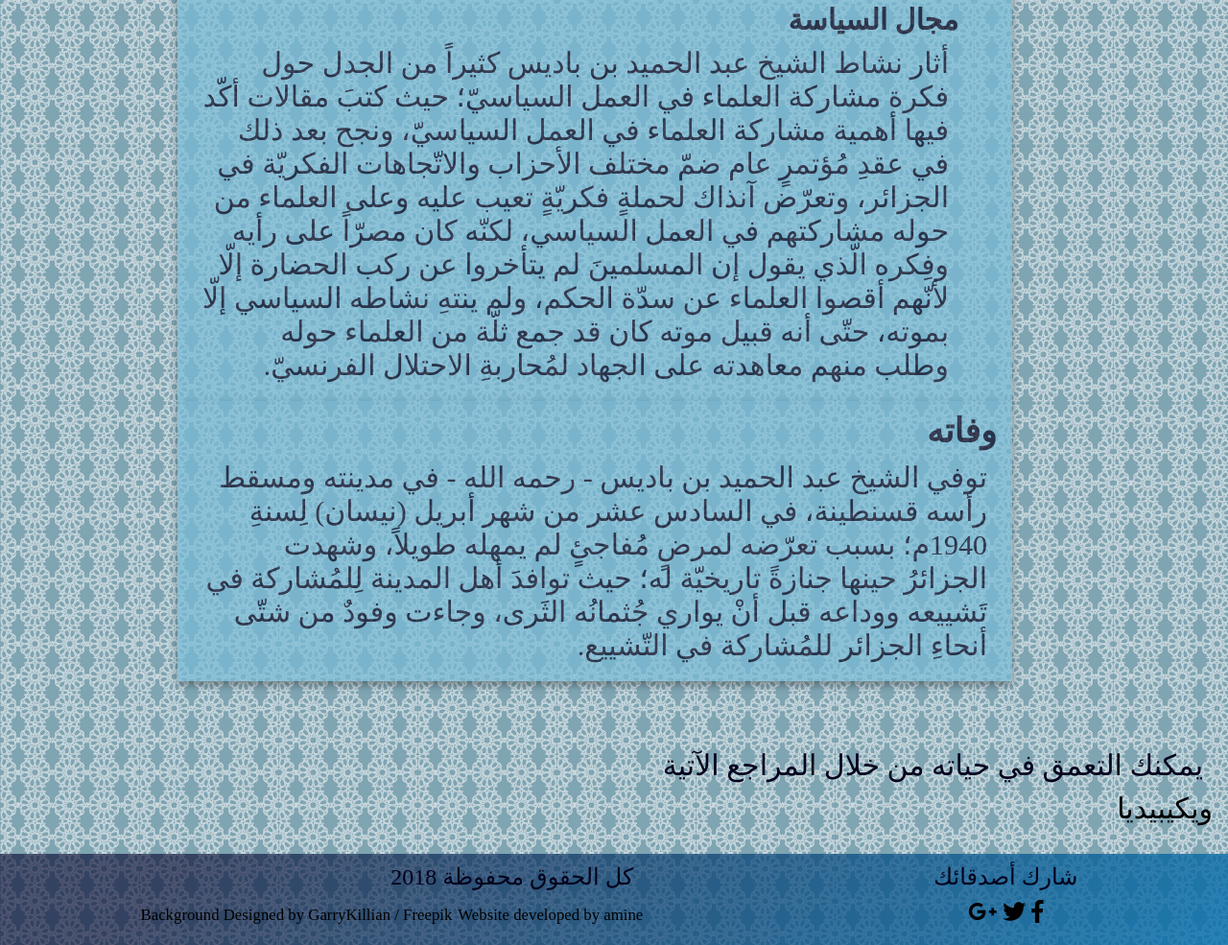
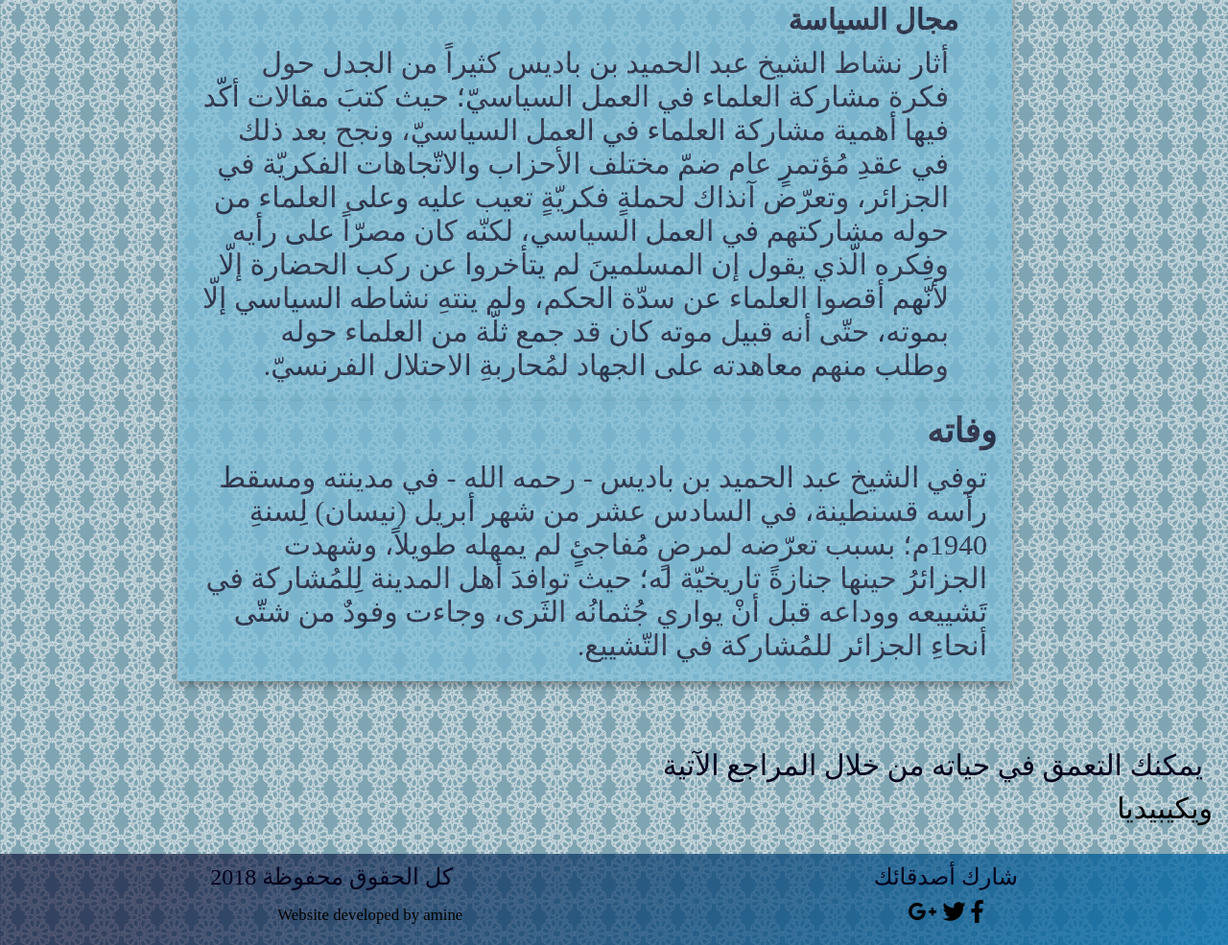
Before and after one commit to amineProjects/AbdelhamidBenBadis, a website: page index.html in a window 1280 px wide. Shown: the part 2394-3379 px from the top of the page at 96% size. Drawn offline with Linux system fonts and the light colour scheme.

Commit message:
Correct some link in footer.

```diff
--- a/index.html
+++ b/index.html
@@ -133,7 +133,6 @@
 			<p>
 				كل الحقوق محفوظة 2018
 			</p>
-			<a id="ref" target="_blank"  href="http://www.freepik.com">Background Designed by GarryKillian / Freepik</a>
 			<a id="ref" target="_blank"  href="#">Website developed by amine</a>
 		</div>
 	</footer>
```
